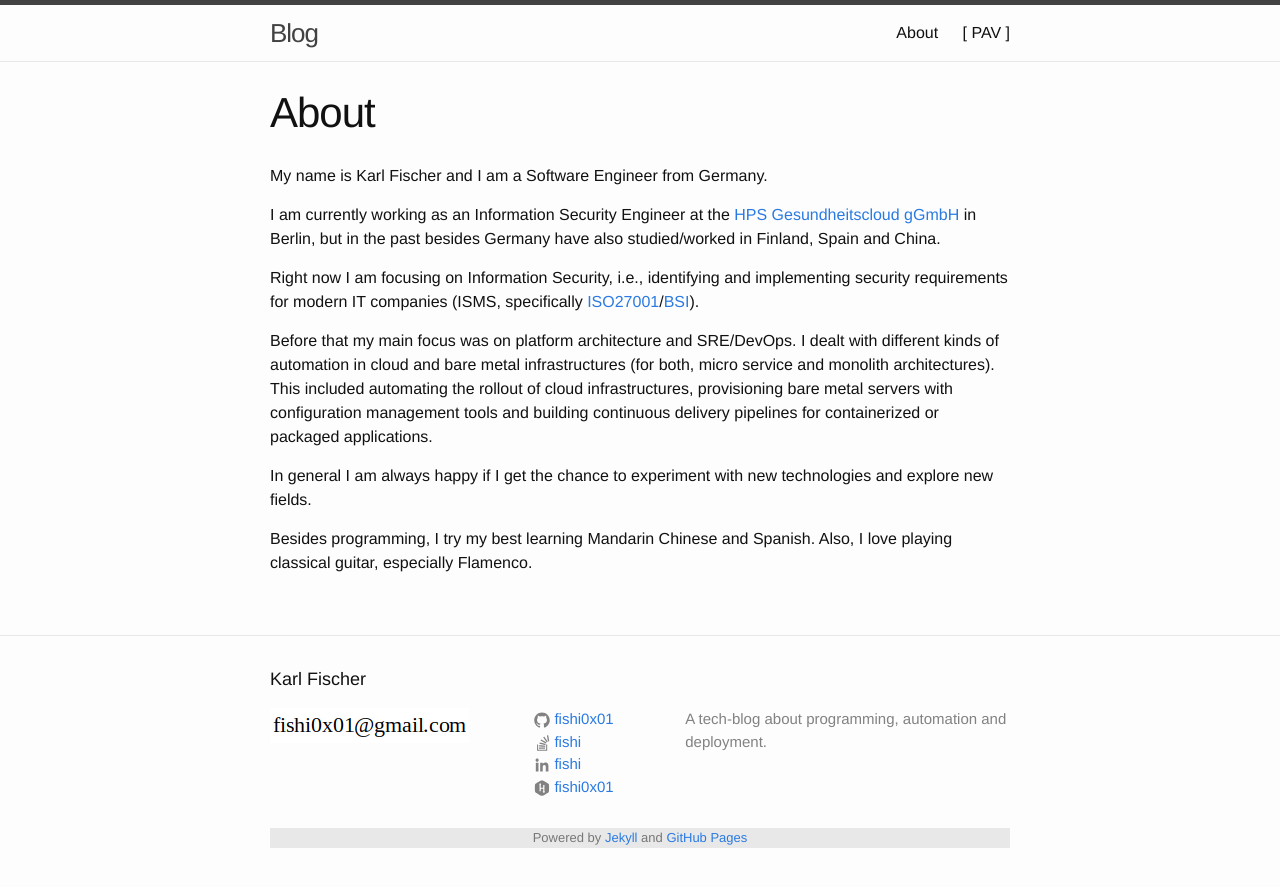
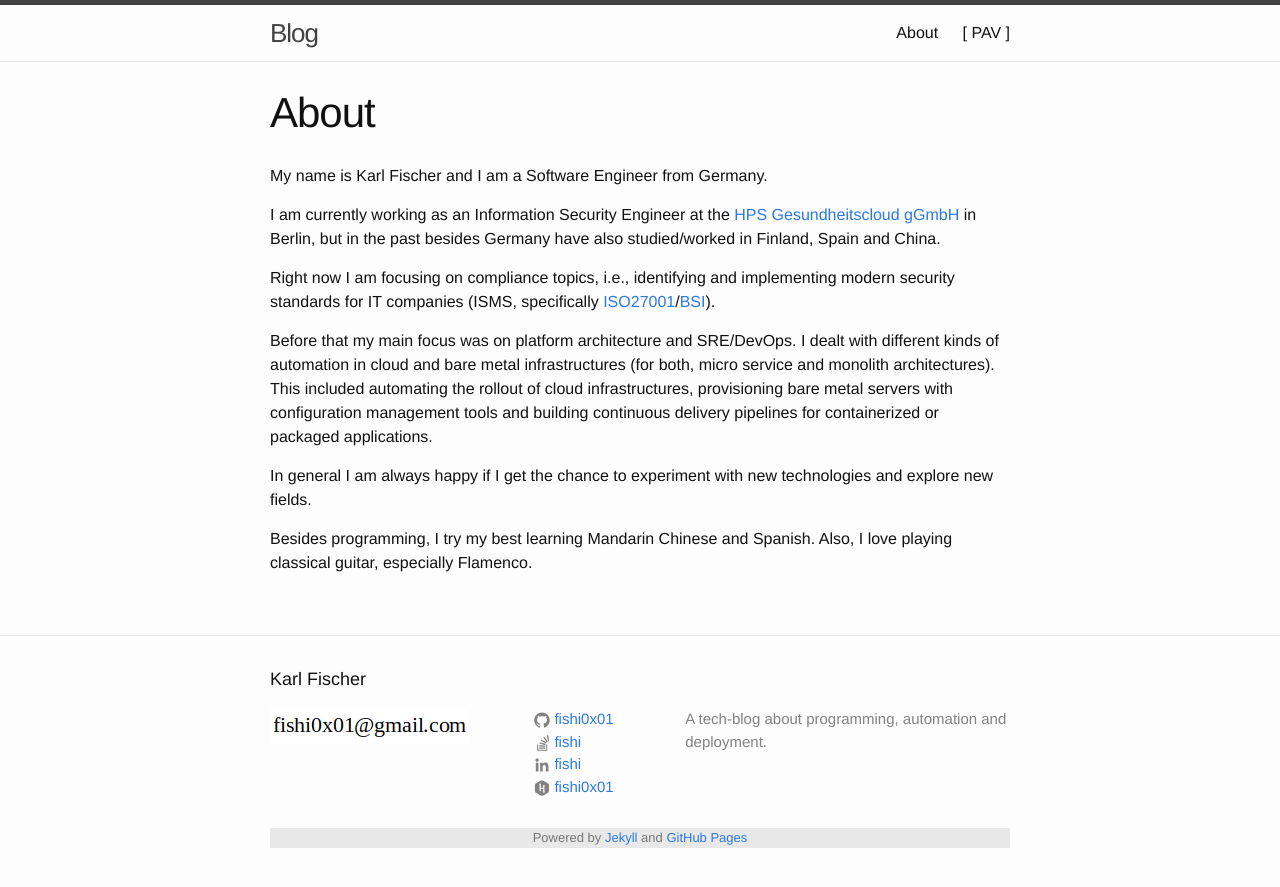
Before and after one commit to fishi0x01/fishi0x01.github.io, a Jekyll site: the page built from pages/about.md, in a window 1280 px wide. Shown: the top 887 px of the page. Built offline with Jekyll 4.4.1, drawn with Linux system fonts in a browser that asks for light colours.

Commit message:
Adjust about

```diff
--- a/pages/about.md
+++ b/pages/about.md
@@ -8,7 +8,7 @@ My name is Karl Fischer and I am a Software Engineer from Germany.
 
 I am currently working as an Information Security Engineer at the [HPS Gesundheitscloud gGmbH](https://www.gesundheitscloud.de/) in Berlin, but in the past besides Germany have also studied/worked in Finland, Spain and China.
 
-Right now I am focusing on Information Security, i.e., identifying and implementing security requirements for modern IT companies (ISMS, specifically [ISO27001](https://www.iso.org/isoiec-27001-information-security.html)/[BSI](https://www.bsi.bund.de/EN/Topics/ITGrundschutz/itgrundschutz_node.html)).
+Right now I am focusing on compliance topics, i.e., identifying and implementing modern security standards for IT companies (ISMS, specifically [ISO27001](https://www.iso.org/isoiec-27001-information-security.html)/[BSI](https://www.bsi.bund.de/EN/Topics/ITGrundschutz/itgrundschutz_node.html)).
 
 Before that my main focus was on platform architecture and SRE/DevOps. I dealt with different kinds of automation in cloud and bare metal infrastructures (for both, micro service and monolith architectures). This included automating the rollout of cloud infrastructures, provisioning bare metal servers with configuration management tools and building continuous delivery pipelines for containerized or packaged applications.
 
```
